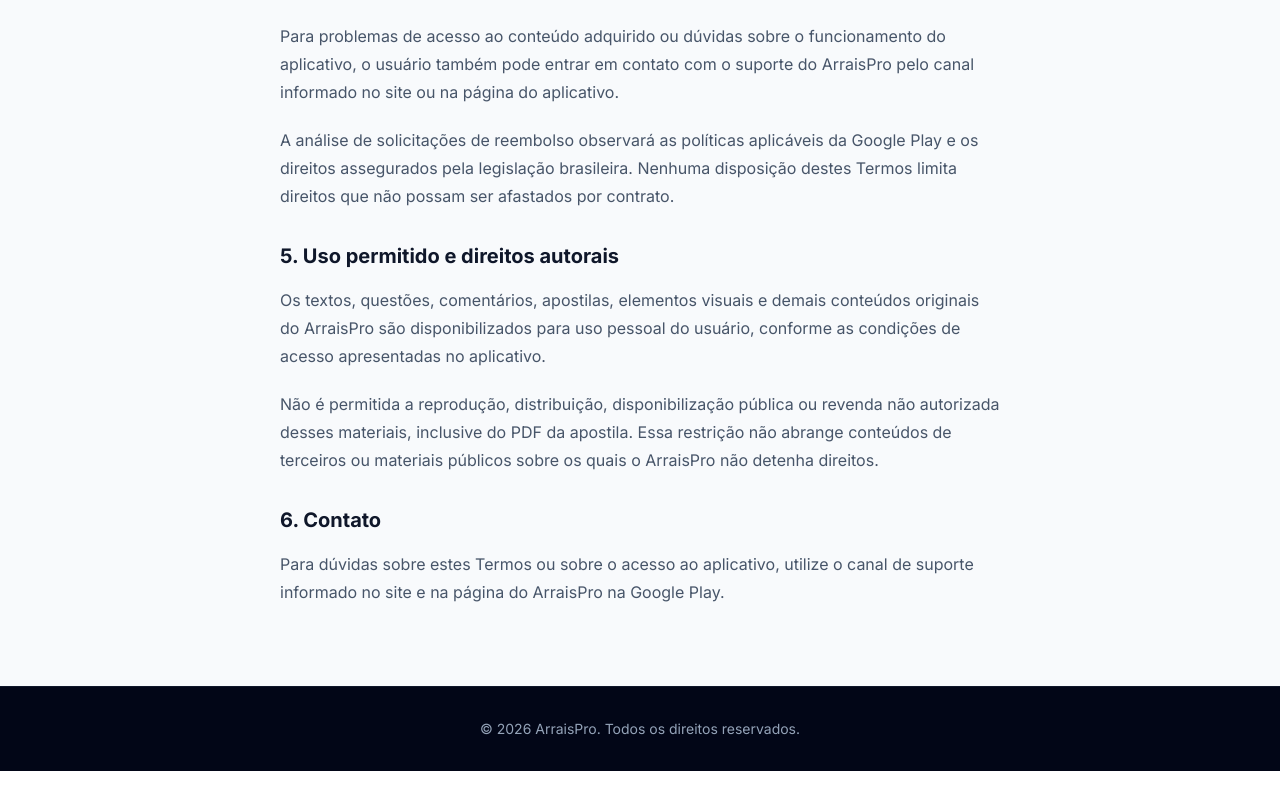
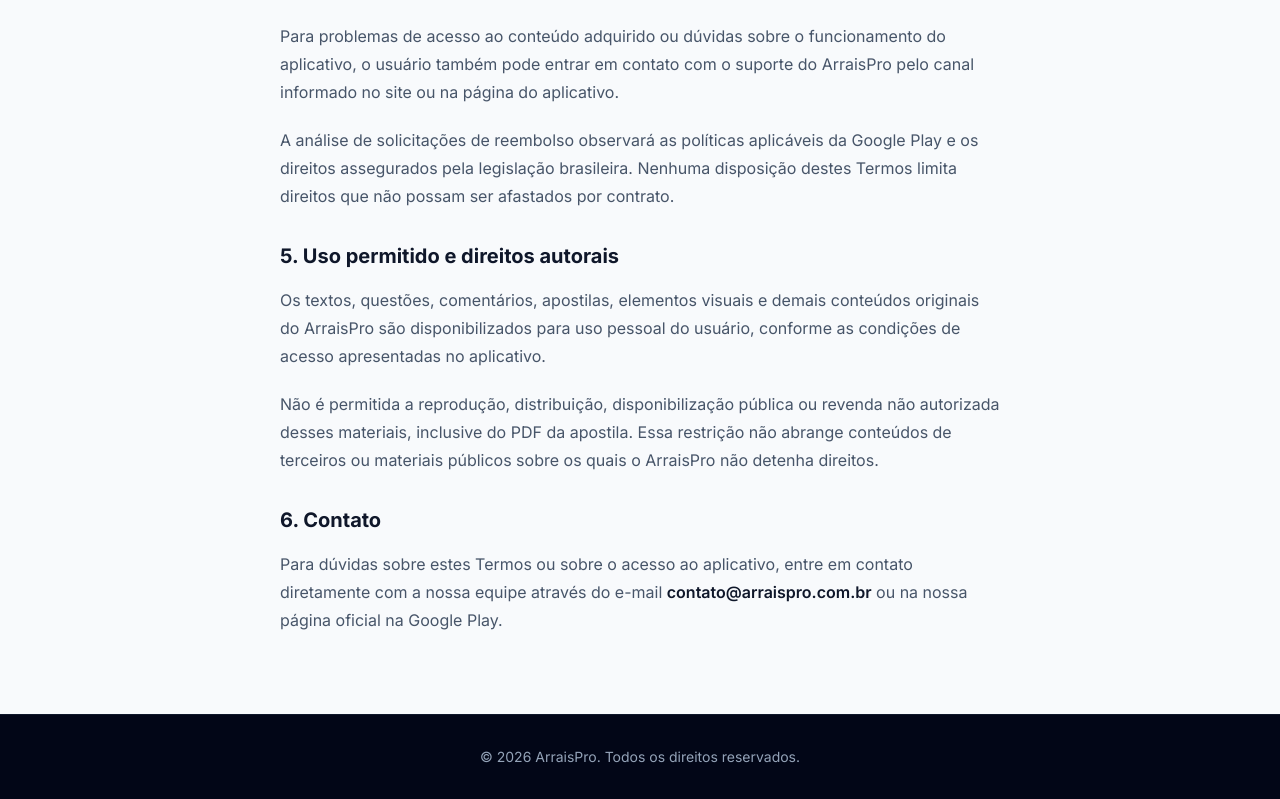
Before and after one commit to luisbrant/SiteArraisPro, a React (Vite) app: page /termos-de-uso in a window 1280 px wide. Shown: the part 1023-1822 px from the top of the page. Before the commit the page ends 1794 px from the top, so only its background shows below. Built offline with nearby package versions, Linux system fonts and the light colour scheme.

Commit message:
docs: explicit email contact in terms of use

```diff
--- a/src/pages/TermosDeUso.jsx
+++ b/src/pages/TermosDeUso.jsx
@@ -46,7 +46,7 @@
         <p className="mb-4 text-slate-600">Não é permitida a reprodução, distribuição, disponibilização pública ou revenda não autorizada desses materiais, inclusive do PDF da apostila. Essa restrição não abrange conteúdos de terceiros ou materiais públicos sobre os quais o ArraisPro não detenha direitos.</p>
 
         <h2 className="text-xl font-bold mt-8 mb-4">6. Contato</h2>
-        <p className="mb-4 text-slate-600">Para dúvidas sobre estes Termos ou sobre o acesso ao aplicativo, utilize o canal de suporte informado no site e na página do ArraisPro na Google Play.</p>
+        <p className="mb-4 text-slate-600">Para dúvidas sobre estes Termos ou sobre o acesso ao aplicativo, entre em contato diretamente com a nossa equipe através do e-mail <strong>contato@arraispro.com.br</strong> ou na nossa página oficial na Google Play.</p>
       </main>
 
       <footer className="bg-slate-950 text-slate-400 py-8 text-center text-sm border-t border-slate-900 mt-auto">
```
